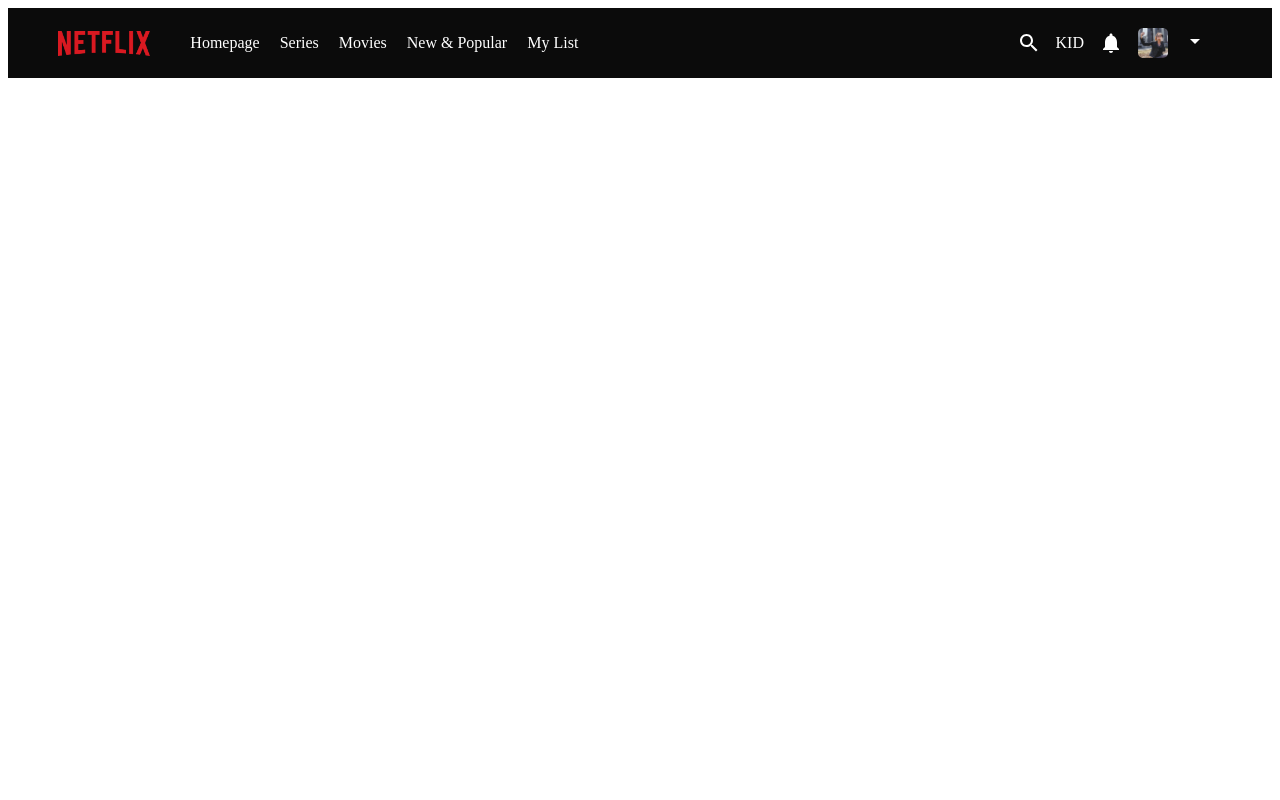
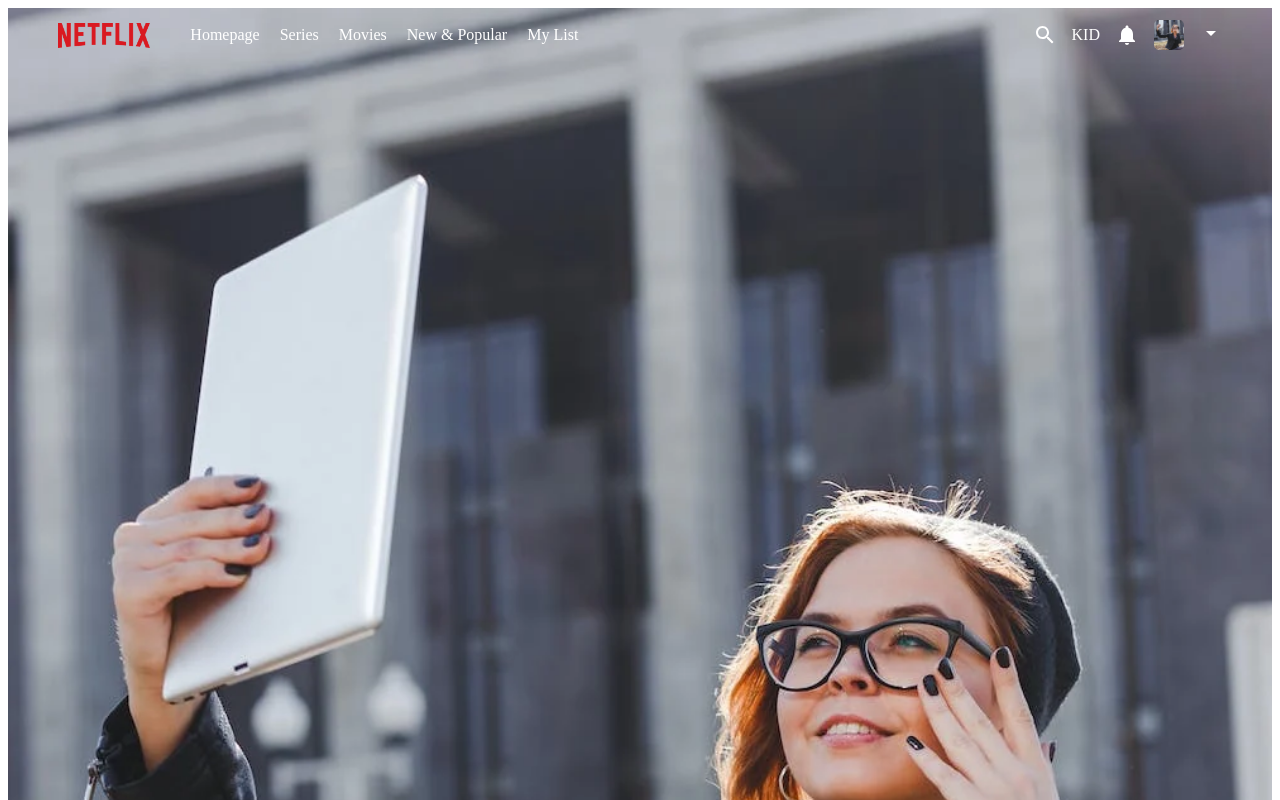
Before and after one commit to leylagogebakan/netflix-clone-webapp, a React (Create React App) app: page / in a window 1280 px wide. Shown: the top 800 px of the page. Built offline with nearby package versions, Linux system fonts and the light colour scheme; the HTML template or start-up script is replaced by a standard one.

Commit message:
Creating sticky navbar

```diff
--- a/src/Home/Home.jsx
+++ b/src/Home/Home.jsx
@@ -1,10 +1,12 @@
 import Navbar from '../components/Navbar/Navbar';
 import './home.scss';
+import profile from '../assets/profile.webp';
 
 const Home = () => {
   return (
     <div className="home">
       <Navbar />
+      <img width="100%" src={profile} alt="Profile" />
     </div>
   );
 };
--- a/src/components/Navbar/navbar.scss
+++ b/src/components/Navbar/navbar.scss
@@ -1,6 +1,10 @@
 .navbar {
+  width: 100%;
   color: white;
   font-style: 14px;
+  position: fixed;
+  top: 0;
+  z-index: 999;
 
   .container {
     padding: 0 50px;
```
